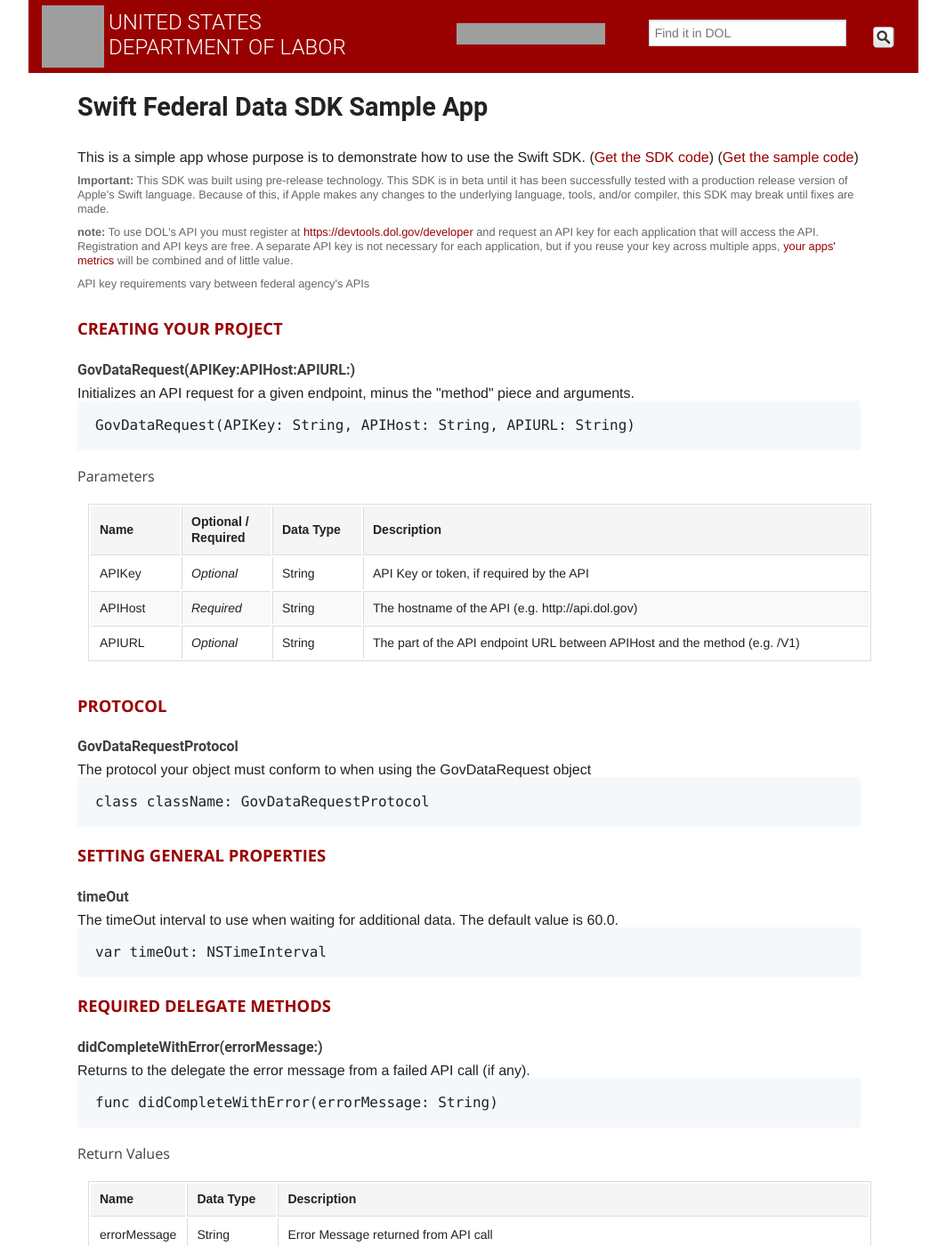
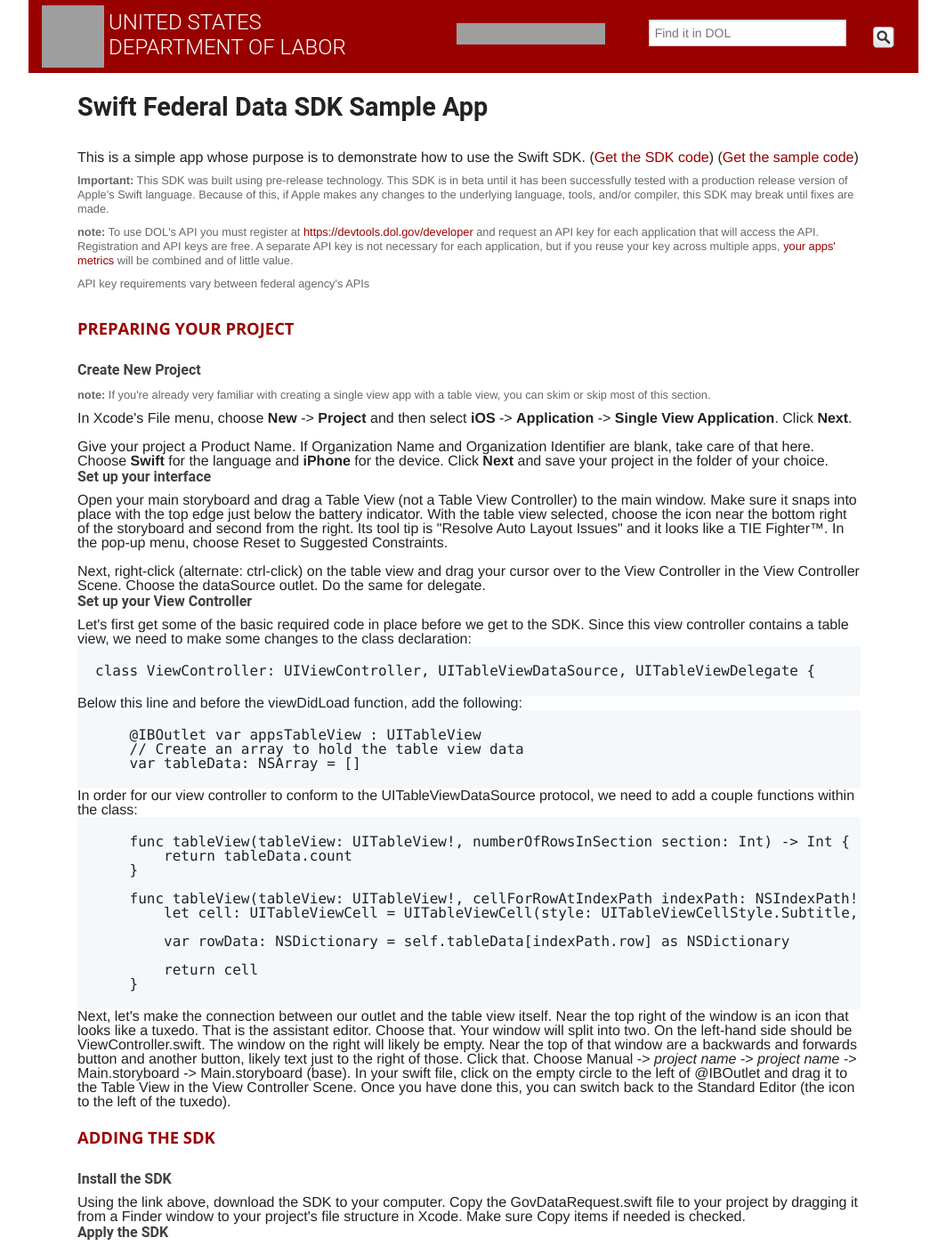
Before and after one commit to USDepartmentofLabor/Swift-Sample-App, a Jekyll site: the page built from index.html, in a window 1280 px wide and 1400 px high. Shown: the whole window at 89% size, without its empty margins (108-1171 px from the left). Built offline with Jekyll 4.4.1, drawn with Linux system fonts in a browser that asks for light colours; nearby versions of some CDN libraries; some of the changed text lies outside the part shown; grey boxes are pictures that could not be loaded.

Commit message:
Near-final draft

```diff
--- a/index.html
+++ b/index.html
@@ -17,136 +17,94 @@
 </div>
   	<div class='limiter pad0y pad4x clearfix'>
   		<div class='col12 pad1y'>
-<h2 class="subtitle">Creating Your Project</h2>
-<h3 class="subtitle">GovDataRequest(APIKey:APIHost:APIURL:)</h3>
-Initializes an API request for a given endpoint, minus the "method" piece and arguments.<br>
-<pre class="prettyprint">GovDataRequest(APIKey: String, APIHost: String, APIURL: String)</pre>
-<h4 class="subtitle">Parameters</h4>
-<table>
-	<thead>
-		<tr>
-			<th width="100">Name</th>
-			<th width="100">Optional / Required</th>
-			<th width="100">Data Type</th>
-			<th>Description</th>
-		</tr>
-	</thead>
-	<tbody>
-		<tr>
-			<td>APIKey</td>
-			<td><i>Optional</i></td>
-			<td>String</td>
-			<td>API Key or token, if required by the API</td>
-		</tr>
-		<tr>
-			<td>APIHost</td>
-			<td><i>Required</i></td>
-			<td>String</td>
-			<td>The hostname of the API (e.g. http://api.dol.gov)</td>
-		</tr>
-		<tr>
-			<td>APIURL</td>
-			<td><i>Optional</i></td>
-			<td>String</td>
-			<td>The part of the API endpoint URL between APIHost and the method (e.g. /V1)</td>
-		</tr>
-	</tbody>
-</table>
+<h2 class="subtitle">Preparing Your Project</h2>
+<h3 class="subtitle">Create New Project</h3>
+<p><strong>note:</strong> If you're already very familiar with creating a single view app with a table view, you can skim or skip most of this section.</p>
+In Xcode's File menu, choose <strong>New</strong> -&gt; <strong>Project</strong> and then select <strong>iOS</strong> -&gt; <strong>Application</strong> -&gt; <strong>Single View Application</strong>.  Click <strong>Next</strong>.<br><br>
+Give your project a Product Name.  If Organization Name and Organization Identifier are blank, take care of that here.  Choose <strong>Swift</strong> for the language and <strong>iPhone</strong> for the device.  Click <strong>Next</strong> and save your project in the folder of your choice.
+<h3 class="subtitle">Set up your interface</h3>
+Open your main storyboard and drag a Table View (not a Table View Controller) to the main window.  Make sure it snaps into place with the top edge just below the battery indicator.  With the table view selected, choose the icon near the bottom right of the storyboard and second from the right.  Its tool tip is "Resolve Auto Layout Issues" and it looks like a TIE Fighter&trade;.  In the pop-up menu, choose Reset to Suggested Constraints.<br><br>
+Next, right-click (alternate: ctrl-click) on the table view and drag your cursor over to the View Controller in the View Controller Scene.  Choose the dataSource outlet.  Do the same for delegate.
+<h3 class="subtitle">Set up your View Controller</h3>
+Let's first get some of the basic required code in place before we get to the SDK.  Since this view controller contains a table view, we need to make some changes to the class declaration:
+
+<pre class="prettyprint">class ViewController: UIViewController, UITableViewDataSource, UITableViewDelegate {</pre>
+Below this line and before the viewDidLoad function, add the following:
+<pre class="prettyprint">    @IBOutlet var appsTableView : UITableView
+    // Create an array to hold the table view data
+    var tableData: NSArray = []
+</pre>
+In order for our view controller to conform to the UITableViewDataSource protocol, we need to add a couple functions within the class:
+<pre class="prettyprint">    func tableView(tableView: UITableView!, numberOfRowsInSection section: Int) -> Int {
+        return tableData.count
+    }
+
+    func tableView(tableView: UITableView!, cellForRowAtIndexPath indexPath: NSIndexPath!) -> UITableViewCell! {
+        let cell: UITableViewCell = UITableViewCell(style: UITableViewCellStyle.Subtitle, reuseIdentifier: "MyTestCell")
+
+        var rowData: NSDictionary = self.tableData[indexPath.row] as NSDictionary
+
+        return cell
+    }
+</pre>
+Next, let's make the connection between our outlet and the table view itself.  Near the top right of the window is an icon that looks like a tuxedo.  That is the assistant editor.  Choose that.  Your window will split into two.  On the left-hand side should be ViewController.swift.  The window on the right will likely be empty.  Near the top of that window are a backwards and forwards button and another button, likely text just to the right of those.  Click that.  Choose Manual -&gt; <i>project name</i> -&gt; <i>project name</i> -&gt; Main.storyboard -&gt; Main.storyboard (base).  In your swift file, click on the empty circle to the left of @IBOutlet and drag it to the Table View in the View Controller Scene.  Once you have done this, you can switch back to the Standard Editor (the icon to the left of the tuxedo).
 </div>
 </div>
   	<div class='limiter pad0y pad4x clearfix'>
   		<div class='col12 pad1y'>
-<h2 class="subtitle">Protocol</h2>
-<h3 class="subtitle">GovDataRequestProtocol</h3>
-The protocol your object must conform to when using the GovDataRequest object<br>
-<pre class="prettyprint">class className: GovDataRequestProtocol</pre>
+<h2 class="subtitle">Adding the SDK</h2>
+<h3 class="subtitle">Install the SDK</h3>
+Using the link above, download the SDK to your computer.  Copy the GovDataRequest.swift file to your project by dragging it from a Finder window to your project's file structure in Xcode.  Make sure Copy items if needed is checked.
+<h3 class="subtitle">Apply the SDK</h3>
+<h4 class="subtitle">Conform to the protocol</h4>
+For the SDK to function properly, we need to ensure the view controller conforms to another protocol.  Make one more change to the class declaration:
+<pre class="prettyprint">class ViewController: UIViewController, UITableViewDataSource, UITableViewDelegate, GovDataRequestProtocol {</pre>
+Now, add two more functions to the class:
+<pre class="prettyprint">    func didCompleteWithError (errorMessage: String) {
+        NSLog("error")
+
+    }
+
+    func didCompleteWithDictionary (results:NSDictionary) {
+        var resultsDictionary: NSDictionary = results["d"] as NSDictionary
+        var resultsArray: NSArray = resultsDictionary["results"] as NSArray
+        dispatch_async(dispatch_get_main_queue(), {
+            self.tableData = resultsArray
+            self.appsTableView.reloadData()
+            })
+
+
+    }
+</pre>
+<p><strong>note:</strong> The first two lines of code we just added inside didCompleteWithDictionary are based on the structure of the JSON response that DOL's V1 API returns.  If you use this with another API, what you do here may be different.</p>
+<h4 class="subtitle">Prepare To Send A Request</h4>
+Back up in the viewDidLoad function, add the following:
+<pre class="prettyprint">        // Initialize the SDK
+        var firstRequest: GovDataRequest = GovDataRequest(APIKey: "{use your own API key}", APIHost: "http://api.dol.gov", APIURL: "/V1")
+
+        // Set this class to be the SDK's delegate
+        firstRequest.delegate = self
+
+        // Create an empty dictionary for the arguments
+        var arguments = Dictionary<String, String>()
+
+        // Set the timeOut to be 60.0 (optional)
+        firstRequest.timeOut = 60.0
+
+        // Submit the request
+        firstRequest.callAPIMethod(method: "DOLAgency/Agencies", arguments: arguments)
+</pre>
+<h4 class="subtitle">Modify the Table View Functions</h4>
+Add the following right above the return statement in <strong>func tableView(tableView: UITableView!, cellForRowAtIndexPath indexPath: NSIndexPath!) -> UITableViewCell!</strong>
+
+<pre class="prettyprint">        cell.text = rowData["Agency"] as String
+
+        var agencyName: NSString = rowData["AgencyFullName"] as NSString
+
+        cell.detailTextLabel.text = agencyName
+</pre>
+You're done.  Run your app!
 </div>
 </div>
   	<div class='limiter pad0y pad4x clearfix'>
   		<div class='col12 pad1y'>
-<h2 class="subtitle">Setting General Properties</h2>
-<h3 class="subtitle">timeOut</h3>
-The timeOut interval to use when waiting for additional data.  The default value is 60.0.<br>
-<pre class="prettyprint">var timeOut: NSTimeInterval</pre>
-</div>
-</div>
-  	<div class='limiter pad0y pad4x clearfix'>
-  		<div class='col12 pad1y'>
-<h2 class="subtitle">Required Delegate Methods</h2>
-<h3 class="subtitle">didCompleteWithError(errorMessage:)</h3>
-Returns to the delegate the error message from a failed API call (if any).<br>
-<pre class="prettyprint">func didCompleteWithError(errorMessage: String)</pre>
-<h4 class="subtitle">Return Values</h4>
-<table>
-	<thead>
-		<tr>
-			<th width="100">Name</th>
-			<th width="100">Data Type</th>
-			<th>Description</th>
-		</tr>
-	</thead>
-	<tbody>
-		<tr>
-			<td>errorMessage</td>
-			<td>String</td>
-			<td>Error Message returned from API call</td>
-		</tr>
-	</tbody>
-</table><br>
-<h3 class="subtitle">didCompleteWithDictionary(results:)</h3>
-Returns to the delegate the API response, parsed and presented as an NSDictionary object.<br>
-<pre class="prettyprint">didCompleteWithDictionary(results: NSDictionary)</pre>
-<h4 class="subtitle">Return Values</h4>
-<table>
-	<thead>
-		<tr>
-			<th width="100">Name</th>
-			<th width="100">Data Type</th>
-			<th>Description</th>
-		</tr>
-	</thead>
-	<tbody>
-		<tr>
-			<td>results</td>
-			<td>NSDictionary</td>
-			<td>The parsed API response</td>
-		</tr>
-	</tbody>
-</table>
-</div>
-</div>
-  	<div class='limiter pad0y pad4x clearfix'>
-  		<div class='col12 pad1y'>
-<h2 class="subtitle">Sending the Request to the API</h2>
-<h3 class="subtitle">callAPIMethod(method:arguments:)</h3>
-Send the request to the API, including arguments.<br>
-<pre class="prettyprint">func callAPIMethod(method: String, arguments: Dictionary&lt;String,String&gt;)</pre>
-<h4 class="subtitle">Parameters</h4>
-<table>
-	<thead>
-		<tr>
-			<th width="100">Name</th>
-			<th width="100">Optional / Required</th>
-			<th width="100">Data Type</th>
-			<th>Description</th>
-		</tr>
-	</thead>
-	<tbody>
-		<tr>
-			<td>method</td>
-			<td><i>Required</i></td>
-			<td>String</td>
-			<td>The remaining portion of the URL endpoint, minus the arguments.  Unlike the APIURL, this may be likely to change as you use different datasets from the same source.</td>
-		</tr>
-		<tr>
-			<td>arguments</td>
-			<td><i>Required</i></td>
-			<td>Dictionary&lt;String,String&gt;</td>
-			<td>Key/value pairs of arguments to send to the API.</td>
-		</tr>
-	</tbody>
-</table>
-</div>
-</div>
-  	<div class='limiter pad0y pad4x clearfix'>
-  		<div class='col12 pad1y'>
```
